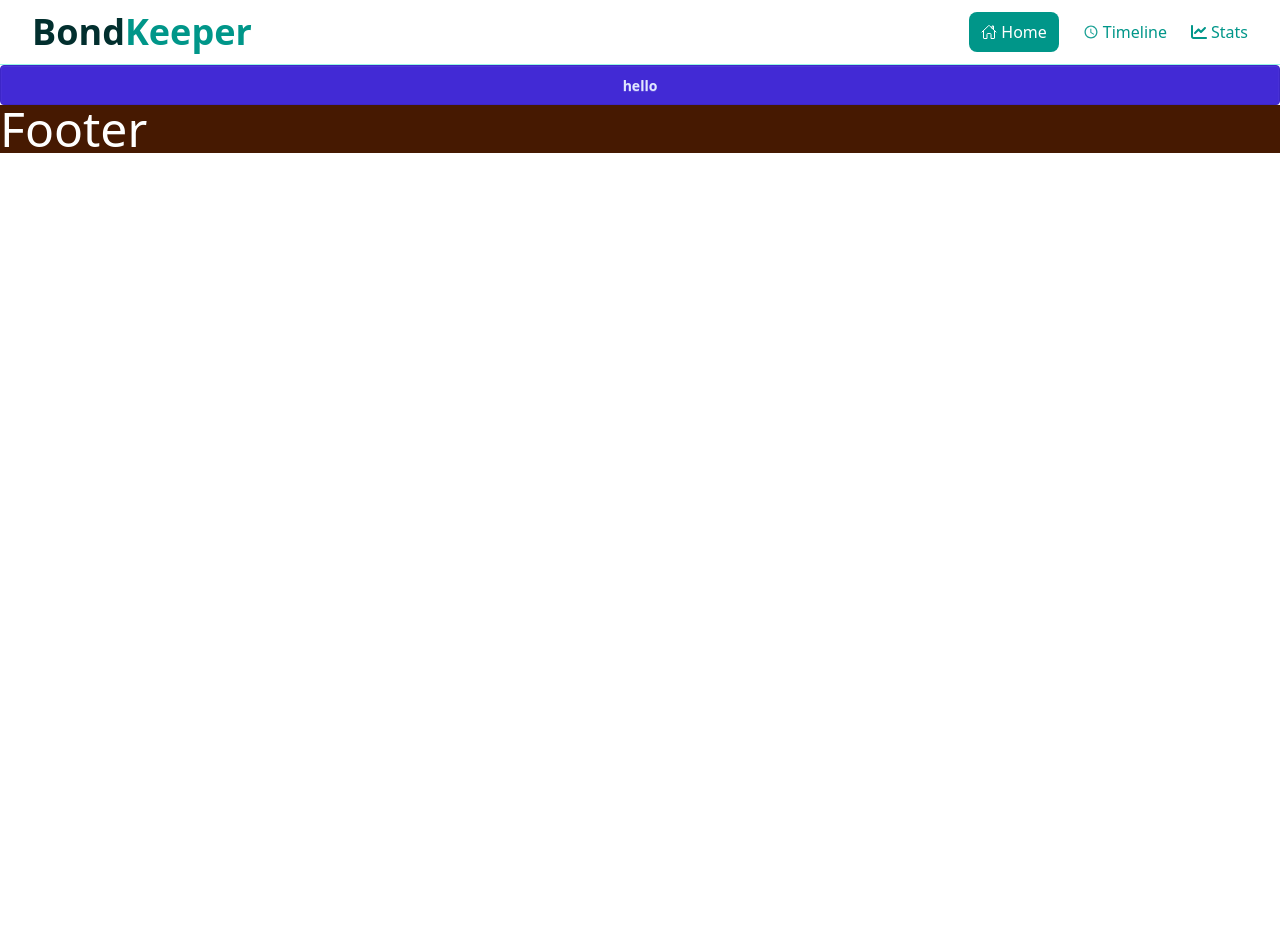
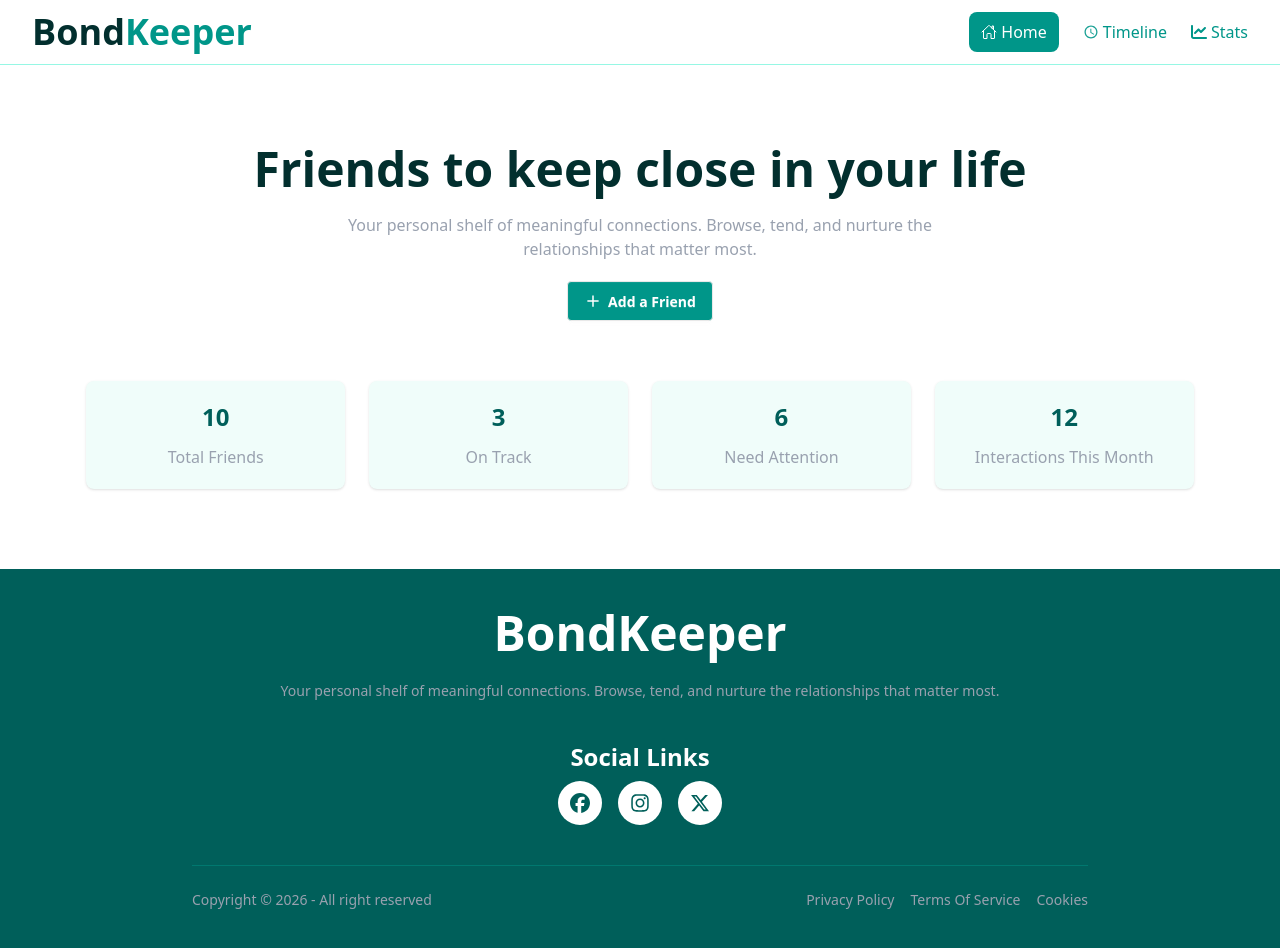
Before and after one commit to asm-ayesha/bond-keeper, a Next.js app: page / in a window 1280 px wide. Before the commit the page ends 800 px from the top, so only its background shows below. Built offline with nearby package versions, Linux system fonts and the light colour scheme.

Commit message:
bannr and footer section completed

```diff
--- a/src/app/layout.js
+++ b/src/app/layout.js
@@ -1,6 +1,7 @@
 import { Geist, Geist_Mono } from "next/font/google";
 import "./globals.css";
 import Navbar from "@/components/shared/Navbar/Navbar";
+import Footer from "@/components/shared/Footer/Footer";
 
 const geistSans = Geist({
   variable: "--font-geist-sans",
@@ -27,7 +28,7 @@ export default function RootLayout({ children }) {
       <body className="min-h-full flex flex-col">
         <Navbar></Navbar>
         {children}
-        <h2 className="bg-amber-950 text-white text-5xl">Footer</h2>
+       <Footer></Footer>
       </body>
     </html>
   );
--- a/src/app/page.js
+++ b/src/app/page.js
@@ -1,9 +1,12 @@
+import Banner from "@/components/Banner/Banner";
+import BannerCard from "@/components/Banner/BannerCard";
 import Image from "next/image";
 
 export default function Home() {
   return (
     <>
-      <h2 className="btn btn-primary">hello</h2>
+    <Banner></Banner>
+    <BannerCard></BannerCard>
     </>
   );
 }
--- /dev/null
+++ b/src/components/Banner/Banner.jsx
@@ -0,0 +1,19 @@
+import React from 'react';
+import { IoMdAdd } from 'react-icons/io';
+
+const Banner = () => {
+    return (
+        <div className='mt-20 text-center space-y-5'>
+            <div>
+                <h2 className=' mb-5 text-5xl font-bold text-teal-950'>Friends to keep close in your life</h2>
+                <p className='text-gray-400'>Your personal shelf of meaningful connections. Browse, tend, and nurture the <br />
+                    relationships that matter most.</p>
+            </div>
+            <div className='flex justify-center'>
+                <button className='flex btn justify-center items-center bg-teal-600 text-white font-bold '> <IoMdAdd className='text-white text-lg'></IoMdAdd> Add a Friend</button>
+            </div>
+        </div>
+    );
+};
+
+export default Banner;
--- /dev/null
+++ b/src/components/Banner/BannerCard.jsx
@@ -0,0 +1,30 @@
+import React from 'react';
+
+const BannerCard = () => {
+    return (
+        <div className='grid grid-cols-2 md:grid-cols-4 lg:grid-cols-4 gap-6 mt-15 text-center mx-auto px-2'>
+            {/* banner card 1 */}
+            <div className='space-y-3 bg-teal-50 shadow py-5 px-10 rounded-lg '>
+                <h2 className='text-teal-800 text-2xl font-bold'>10</h2>
+                <p className='text-gray-400'>Total Friends</p>
+            </div>
+            {/* banner card 2 */}
+            <div className='space-y-3 bg-teal-50 shadow py-5 px-10 rounded-lg '>
+                <h2 className='text-teal-800 text-2xl font-bold'>3</h2>
+                <p className='text-gray-400'>On Track</p>
+            </div>
+            {/* banner card 3 */}
+            <div className='space-y-3 bg-teal-50 shadow py-5 px-10 rounded-lg '>
+                <h2 className='text-teal-800 text-2xl font-bold'>6</h2>
+                <p className='text-gray-400'>Need Attention</p>
+            </div>
+            {/* banner card 4 */}
+            <div className='space-y-3 bg-teal-50 shadow py-5 px-10 rounded-lg '>
+                <h2 className='text-teal-800 text-2xl font-bold'>12</h2>
+                <p className='text-gray-400'>Interactions This Month</p>
+            </div>
+        </div>
+    );
+};
+
+export default BannerCard;
--- /dev/null
+++ b/src/components/shared/Footer/Footer.jsx
@@ -0,0 +1,41 @@
+import React from 'react';
+import { FaFacebook, FaInstagram, FaXTwitter } from 'react-icons/fa6';
+
+const Footer = () => {
+    return (
+        <footer className="footer footer-horizontal footer-center p-10 mt-20 bg-teal-800">
+            <div className='space-y-4'>
+                <h2 className='text-white text-5xl font-bold'>
+                    BondKeeper
+                </h2>
+                <p className='text-gray-400'>Your personal shelf of meaningful connections. Browse, tend, and nurture the relationships that matter most.</p>
+            </div>
+            <nav>
+                <p className='font-bold text-white text-2xl '>Social Links</p>
+                <div className="grid grid-flow-col gap-4 text-xl">
+
+                    <div className='bg-white p-3 rounded-full text-teal-800 cursor-pointer'>
+                        <FaFacebook></FaFacebook>
+                    </div>
+                    <div className='bg-white p-3 rounded-full text-teal-800 cursor-pointer'>
+                        <FaInstagram></FaInstagram>
+                    </div>
+                    <div className='bg-white p-3 rounded-full text-teal-800 cursor-pointer'>
+                        <FaXTwitter></FaXTwitter>
+                    </div>
+
+                </div>
+            </nav>
+            <div className="flex justify-between w-full max-w-4xl text-gray-400 border-t pt-6 border-teal-700" >
+                <p>Copyright © {new Date().getFullYear()} - All right reserved</p>
+                <div className='flex gap-4'>
+                    <p>Privacy Policy</p>
+                    <p>Terms Of Service</p>
+                    <p>Cookies</p>
+                </div>
+            </div>
+        </footer>
+    );
+};
+
+export default Footer;
```
